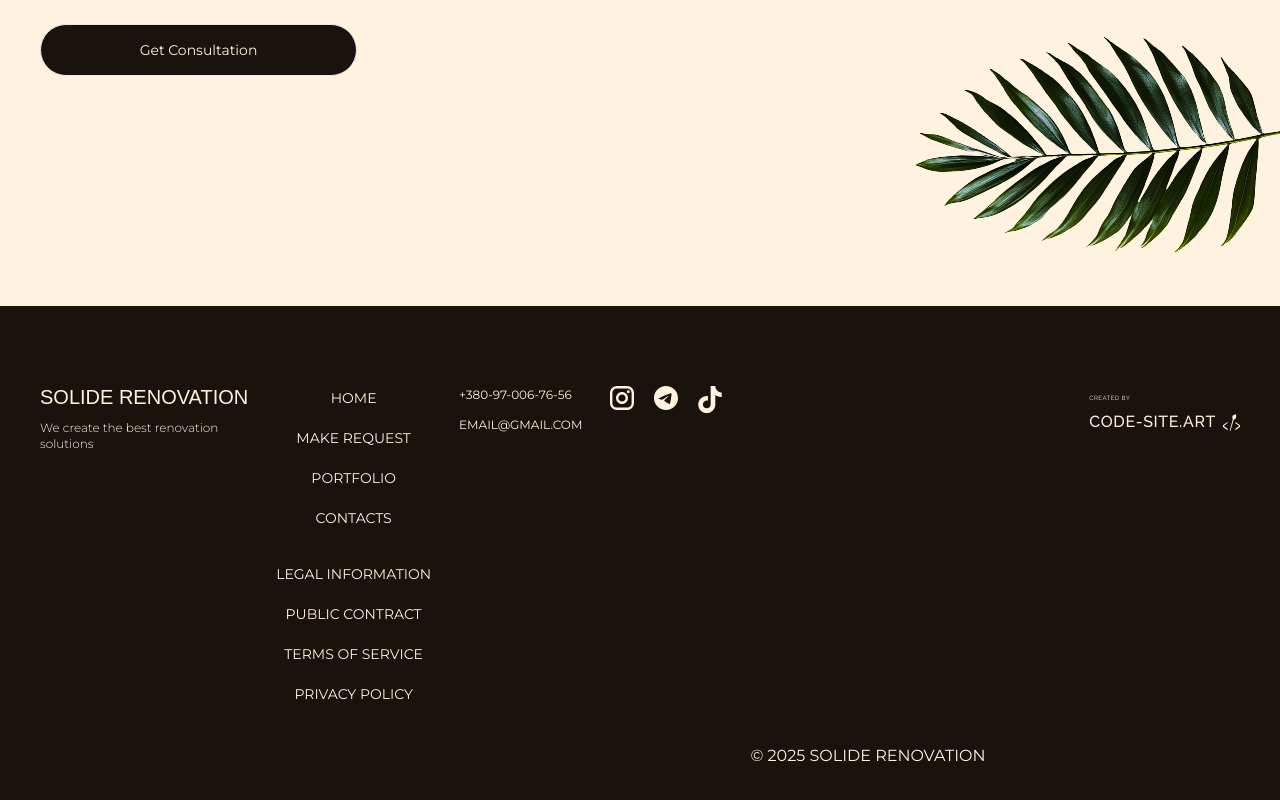
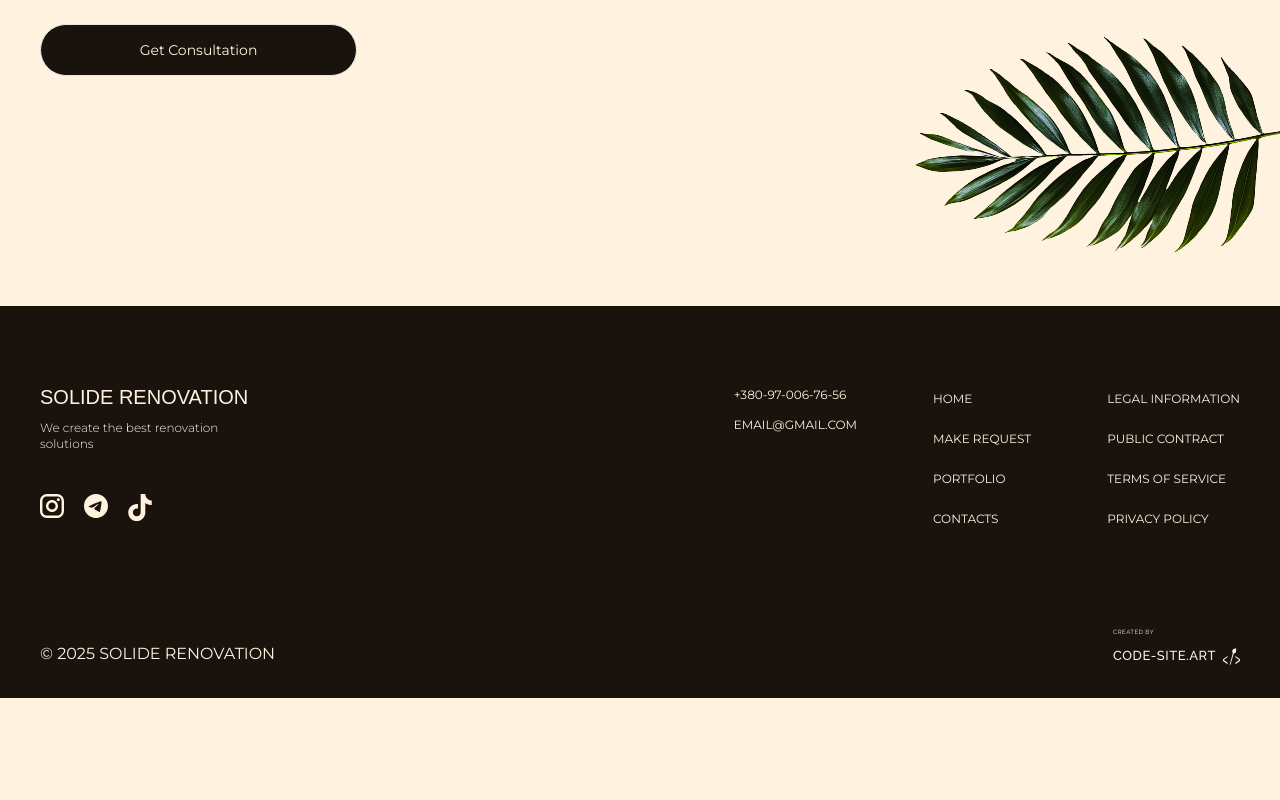
Before and after one commit to cyanidium-dev/repair-nizza, a Next.js app: page /en in a window 1280 px wide. Shown: the part 5054-5854 px from the top of the page. After the commit the page ends 5752 px from the top, so only its background shows below. Built offline with nearby package versions, Linux system fonts and the light colour scheme; a web font is replaced by a local one.

Commit message:
footer styled for desk/fix styles for tab

```diff
--- a/src/components/Footer.jsx
+++ b/src/components/Footer.jsx
@@ -12,12 +12,13 @@ import icon from "../../public/images/SVG/footer-icon.svg";
 
 const Footer = () => {
   const t = useTranslations("footer");
+  const currentYear = new Date().getFullYear();
 
   return (
     <footer className="bg-primary-black">
       <Container>
-        <div className="pt-20 pb-[30px] md:flex md:flex-wrap md:gap-7">
-          <div className="flex flex-col gap-3 mb-10">
+        <div className="pt-20 pb-[30px] md:flex md:flex-wrap md:gap-14 lg:gap-0">
+          <div className="flex flex-col gap-3 mb-10 md:mb-0 lg:mr-[334px]">
             <Link
               href="/"
               className="font-arsenal font-normal text-xl text-primary-white leading-[22px] uppercase hover:scale-105 transition-all duration-300"
@@ -27,92 +28,129 @@ const Footer = () => {
             <p className="font-montserrat font-light text-xs text-primary-white w-[195px]">
               {t("slogan")}
             </p>
-          </div>
-          <nav>
-            <ul className="flex flex-col gap-4 mb-8 md:items-center">
-              <li className="hover:scale-105 transition-all duration-300">
-                <Link
-                  href="/"
-                  className="font-montserrat font-normal text-sm text-primary-white uppercase"
-                >
-                  {t("navigation.main")}
+            <ul className="gap-5 hidden lg:flex mt-[30px]">
+              <li>
+                <Link href="/">
+                  <Image
+                    src={instagram}
+                    alt="instagram"
+                    width={24}
+                    height={24}
+                    className="hover:scale-105 transition-all duration-300"
+                  />
                 </Link>
               </li>
-              <li className="hover:scale-105 transition-all duration-300">
-                <Link
-                  href="/"
-                  className="font-montserrat font-normal text-sm text-primary-white uppercase"
-                >
-                  {t("navigation.request")}
+              <li>
+                <Link href="/">
+                  <Image
+                    src={telegram}
+                    alt="telegram"
+                    width={24}
+                    height={24}
+                    className="hover:scale-105 transition-all duration-300"
+                  />
                 </Link>
               </li>
-              <li className="hover:scale-105 transition-all duration-300">
-                <Link
-                  href="/"
-                  className="font-montserrat font-normal text-sm text-primary-white uppercase"
-                >
-                  {t("navigation.portfolio")}
-                </Link>
-              </li>
-              <li className="hover:scale-105 transition-all duration-300">
-                <Link
-                  href="/"
-                  className="font-montserrat font-normal text-sm text-primary-white uppercase"
-                >
-                  {t("navigation.contacts")}
+              <li>
+                <Link href="/">
+                  <Image
+                    src={tikTok}
+                    alt="tik tok"
+                    width={24}
+                    height={24}
+                    className="hover:scale-105 transition-all duration-300"
+                  />
                 </Link>
               </li>
             </ul>
-            <ul className="flex flex-col gap-4 mb-16 md:items-center">
-              <li className="hover:scale-105 transition-all duration-300">
-                <Link
-                  href="/"
-                  className="font-montserrat font-normal text-sm text-primary-white uppercase"
-                >
-                  {t("legal.data")}
-                </Link>
-              </li>
-              <li className="hover:scale-105 transition-all duration-300">
-                <Link
-                  href="/"
-                  className="font-montserrat font-normal text-sm text-primary-white uppercase"
-                >
-                  {t("legal.contract")}
-                </Link>
-              </li>
-              <li className="hover:scale-105 transition-all duration-300">
-                <Link
-                  href="/"
-                  className="font-montserrat font-normal text-sm text-primary-white uppercase"
-                >
-                  {t("legal.offer")}
-                </Link>
-              </li>
-              <li className="hover:scale-105 transition-all duration-300">
-                <Link
-                  href="/"
-                  className="font-montserrat font-normal text-sm text-primary-white uppercase"
-                >
-                  {t("legal.privacy")}
-                </Link>
-              </li>
-            </ul>
-          </nav>
-          <address className="flex flex-col gap-3 mb-6">
-            <a
-              className="font-montserrat font-normal text-xs not-italic text-primary-white uppercase leading-[18px] hover:scale-105 transition-all duration-300"
-              href="tel:+380970067656"
-            >
-              +380-97-006-76-56
-            </a>
-            <a
-              className="font-montserrat font-normal text-xs not-italic text-primary-white uppercase leading-[18px] hover:scale-105 transition-all duration-300"
-              href="mailto:email@gmail.com"
-            >
-              email@gmail.com
-            </a>
-          </address>
-          <ul className="flex gap-5 mb-[94px]">
+          </div>
+          <div className="lg:flex lg:gap-[76px] lg:mb-[90px] lg:ml-auto">
+            <nav className="lg:flex lg:gap-[76px] lg:order-2">
+              <ul className="flex flex-col gap-4 mb-8 md:items-center lg:items-start lg:mb-0">
+                <li className="hover:scale-105 transition-all duration-300">
+                  <Link
+                    href="/"
+                    className="font-montserrat font-normal text-xs text-primary-white uppercase"
+                  >
+                    {t("navigation.main")}
+                  </Link>
+                </li>
+                <li className="hover:scale-105 transition-all duration-300">
+                  <Link
+                    href="/"
+                    className="font-montserrat font-normal text-xs text-primary-white uppercase"
+                  >
+                    {t("navigation.request")}
+                  </Link>
+                </li>
+                <li className="hover:scale-105 transition-all duration-300">
+                  <Link
+                    href="/"
+                    className="font-montserrat font-normal text-xs text-primary-white uppercase"
+                  >
+                    {t("navigation.portfolio")}
+                  </Link>
+                </li>
+                <li className="hover:scale-105 transition-all duration-300">
+                  <Link
+                    href="/"
+                    className="font-montserrat font-normal text-xs text-primary-white uppercase"
+                  >
+                    {t("navigation.contacts")}
+                  </Link>
+                </li>
+              </ul>
+              <ul className="flex flex-col gap-4 mb-16 md:items-center lg:items-start lg:mb-0">
+                <li className="hover:scale-105 transition-all duration-300">
+                  <Link
+                    href="/"
+                    className="font-montserrat font-normal text-xs text-primary-white uppercase"
+                  >
+                    {t("legal.data")}
+                  </Link>
+                </li>
+                <li className="hover:scale-105 transition-all duration-300">
+                  <Link
+                    href="/"
+                    className="font-montserrat font-normal text-xs text-primary-white uppercase"
+                  >
+                    {t("legal.contract")}
+                  </Link>
+                </li>
+                <li className="hover:scale-105 transition-all duration-300">
+                  <Link
+                    href="/"
+                    className="font-montserrat font-normal text-xs text-primary-white uppercase"
+                  >
+                    {t("legal.offer")}
+                  </Link>
+                </li>
+                <li className="hover:scale-105 transition-all duration-300">
+                  <Link
+                    href="/"
+                    className="font-montserrat font-normal text-xs text-primary-white uppercase"
+                  >
+                    {t("legal.privacy")}
+                  </Link>
+                </li>
+              </ul>
+            </nav>
+            <address className="flex flex-col gap-3 mb-6 md:items-center lg:items-start lg:mb-0 lg:order-1">
+              <a
+                className="font-montserrat font-normal text-xs not-italic text-primary-white uppercase leading-[18px] hover:scale-105 transition-all duration-300"
+                href="tel:+380970067656"
+              >
+                +380-97-006-76-56
+              </a>
+              <a
+                className="font-montserrat font-normal text-xs not-italic text-primary-white uppercase leading-[18px] hover:scale-105 transition-all duration-300"
+                href="mailto:email@gmail.com"
+              >
+                email@gmail.com
+              </a>
+            </address>
+          </div>
+          <ul className="flex gap-5 mb-[94px] md:mb-0 md:ml-auto lg:hidden">
             <li>
               <Link href="/">
                 <Image
@@ -147,15 +185,15 @@ const Footer = () => {
               </Link>
             </li>
           </ul>
-          <p className="font-montserrat font-normal text-base not-italic text-primary-white uppercase leading-[29px] mb-6 md:mb-0 md:mt-auto">
-            &copy; 2025 Solide renovation
+          <p className="font-montserrat font-normal text-base not-italic text-primary-white uppercase leading-[29px] mb-6 md:mb-0 md:mt-auto lg:mr-auto">
+            &copy; {currentYear} Solide renovation
           </p>
-          <div className="md:ml-auto">
+          <div className="md:ml-auto lg:mt-auto">
             <p className="font-raleway font-normal text-[6px] text-primary-white leading-6 uppercase tracking-[0.08em]">
               {t("createdBy")}
             </p>
             <div className="flex items-center gap-[6px]">
-              <p className="font-raleway font-medium text-base text-primary-white leading-6 uppercase tracking-[0.04em]">
+              <p className="font-raleway font-medium text-[13px] text-primary-white leading-6 uppercase tracking-[0.04em]">
                 Code-site.art
               </p>
               <Image src={icon} alt="icon" />
```
